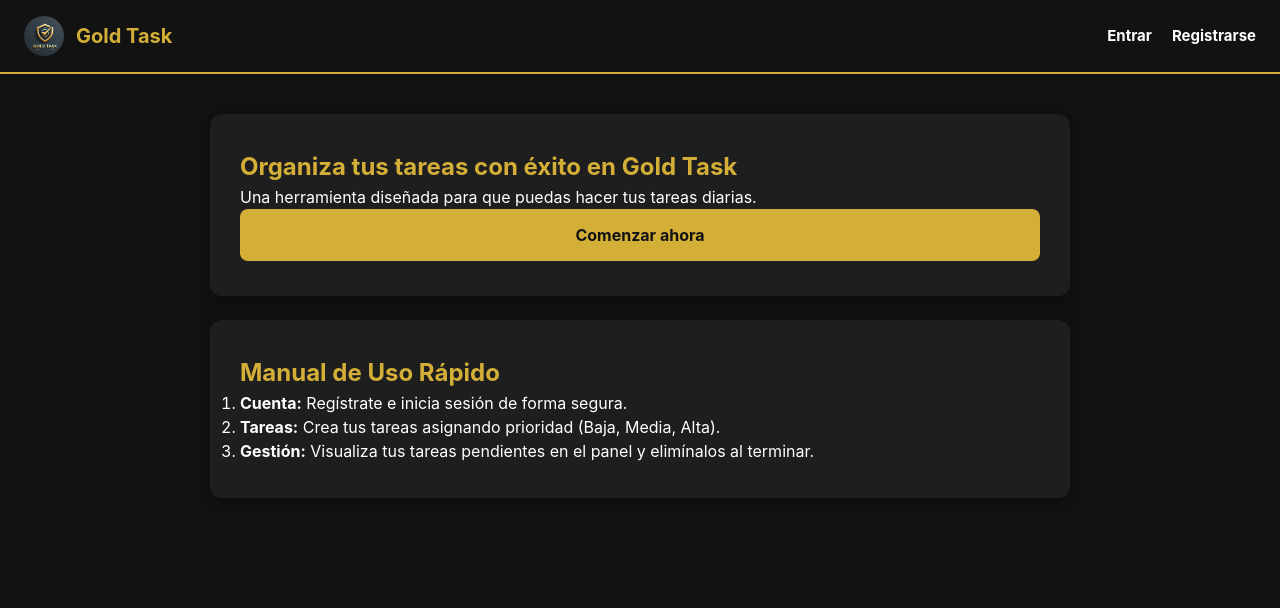
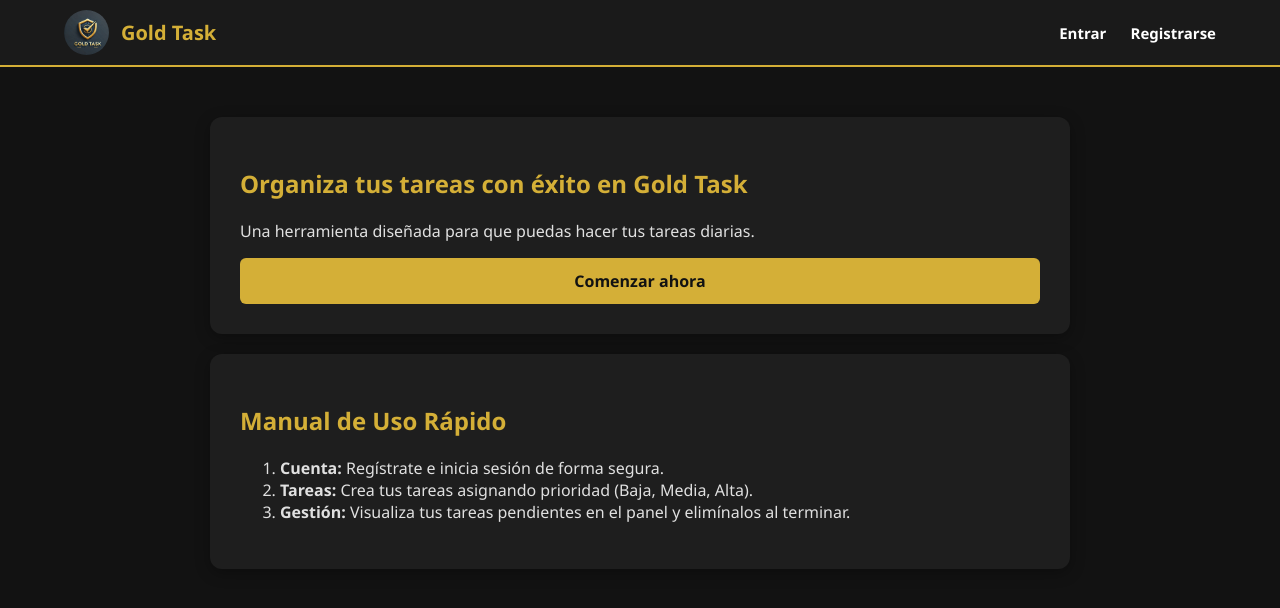
Before and after one commit to JohanFF/gold_task_flask, a Flask app: page / in a window 1280 px wide. Shown: the top 608 px of the page. Run offline with Flask 3, Linux system fonts and the light colour scheme.

Commit message:
Aplicar CSS original exacto de PHP

```diff
--- a/static/css/style.css
+++ b/static/css/style.css
@@ -1,103 +1,96 @@
 * {
     box-sizing: border-box;
+}
+
+/* --- Estilos genéricos --- */
+body {
+    background-color: #121212;
+    color: #e0e0e0;
+    font-family: 'Segoe UI', Tahoma, Geneva, Verdana, sans-serif;
     margin: 0;
     padding: 0;
+    display: block;
 }
 
-/* --- Estilos base y tipografía global --- */
-body {
-    background-color: #121212;
-    color: #ffffff;
-    font-family: -apple-system, BlinkMacSystemFont, "Segoe UI", Roboto, Helvetica, Arial, sans-serif;
-    line-height: 1.5;
-}
-
-/* --- Encabezado principal (Header) --- */
+/* --- Encabezado principal --- */
 .main-header {
+    width: 100%;
     display: flex;
     justify-content: space-between;
     align-items: center;
-    width: 100%;
-    padding: 16px 24px;
-    background-color: #121212;
+    padding: 10px 5%;
+    background: #1a1a1a;
     border-bottom: 2px solid #d4af37;
 }
 
 .brand {
     display: flex;
     align-items: center;
-    gap: 12px;
     text-decoration: none;
     color: #d4af37;
 }
 
 .logo-img {
-    width: 40px;
-    height: 40px;
+    width: 45px;
+    height: 45px;
     border-radius: 50%;
+    margin-right: 12px;
     object-fit: cover;
 }
 
 .brand h2 {
     font-size: 20px;
-    font-weight: 700;
+    margin: 0;
     color: #d4af37;
-    margin: 0;
-    transition: color 0.3s ease;
-}
-
-.brand:hover h2 {
-    color: #ffffff;
-}
-
-/* Enlaces del menú (Entrar / Registrarse) */
-.nav-links {
-    display: flex;
-    align-items: center;
-    gap: 20px;
-    white-space: nowrap;
 }
 
 .nav-links a, .nav-link-item {
+    color: white !important;
     text-decoration: none !important;
+    margin-left: 20px;
+    font-weight: bold !important;
     font-size: 15px !important;
-    font-weight: 700 !important; /* Negrita marcada igual a la versión PHP */
-    color: #ffffff !important;
-    transition: color 0.2s ease;
+    transition: 0.3s;
 }
 
 .nav-links a:hover, .nav-link-item:hover {
     color: #d4af37 !important;
 }
 
-/* --- Contenedor Principal (Index / Manual) --- */
-main, .dashboard-container {
+/* --- Diseño registro y login --- */
+.flex-wrapper {
+    display: flex;
+    justify-content: center;
+    align-items: center;
+    min-height: 100vh;
+    width: 100%;
+}
+
+/* --- Contenedor del manual / Main --- */
+main {
     display: block;
     max-width: 900px;
-    margin: 40px auto;
-    padding: 0 20px;
+    margin: 30px auto;
+    padding: 20px;
 }
 
 .section-card {
     background-color: #1e1e1e;
-    padding: 35px 30px;
+    padding: 30px;
     border-radius: 12px;
-    margin-bottom: 24px;
-    box-shadow: 0 4px 20px rgba(0, 0, 0, 0.4);
+    margin-bottom: 20px;
+    box-shadow: 0 4px 15px rgba(0, 0, 0, 0.3);
 }
 
 h1, h2 {
     color: #d4af37;
-    font-weight: 700;
 }
 
-/* --- Formularios / Auth (Login - Registro) --- */
-.flex-wrapper, .flex-center {
+.flex-center {
     display: flex;
     justify-content: center;
     align-items: center;
-    min-height: 85vh;
-    width: 100%;
+    min-height: 90vh;
 }
 
 .container {
@@ -106,55 +99,54 @@
     border-radius: 12px;
     box-shadow: 0 8px 24px rgba(0, 0, 0, 0.5);
     border-top: 4px solid #d4af37;
-    width: 100%;
-    max-width: 380px;
+    width: 350px;
 }
 
+/* --- Diseño de dashboard y tareas --- */
+.dashboard-container {
+    max-width: 900px;
+    margin: 30px auto;
+    padding: 20px;
+}
+
+.task-card {
+    background: #1e1e1e;
+    border-left: 5px solid #d4af37;
+    padding: 15px;
+    margin-bottom: 10px;
+    display: flex;
+    justify-content: space-between;
+    align-items: center;
+    border-radius: 5px;
+    width: 100%;
+    max-width: 100%;
+    overflow: hidden;
+}
+
+/* --- Botones e inputs --- */
 input, select {
     width: 100%;
-    padding: 12px;
+    padding: 10px;
     margin-bottom: 20px;
     border-radius: 6px;
     border: 1px solid #333;
     background-color: #2c2c2c;
     color: white;
-    font-size: 14px;
+    box-sizing: border-box;
 }
 
-/* --- Botón Principal (CTA) --- */
 button, .btn-cta {
     width: 100%;
-    padding: 14px;
+    padding: 12px;
     background-color: #d4af37 !important;
     border: none;
-    border-radius: 8px;
+    border-radius: 6px;
     color: #121212 !important;
-    font-size: 16px;
-    font-weight: 700 !important;
+    font-weight: bold;
     cursor: pointer;
     text-decoration: none !important;
     display: block;
     text-align: center;
-    transition: background-color 0.2s ease, transform 0.2s ease;
-}
-
-button:hover, .btn-cta:hover, .btn-custom-hover:hover {
-    background-color: #e5be38 !important;
-    transform: translateY(-1px);
-}
-
-/* --- Tarjetas de Tareas (Dashboard) --- */
-.task-card {
-    background: #1e1e1e;
-    border-left: 5px solid #d4af37;
-    padding: 15px;
-    margin-bottom: 12px;
-    display: flex;
-    justify-content: space-between;
-    align-items: center;
-    border-radius: 6px;
-    width: 100%;
-    overflow: hidden;
 }
 
 .task-info {
@@ -163,21 +155,12 @@
     overflow-wrap: break-word;
 }
 
-.border-red { border-left: 5px solid #ff4d4d; }
-.border-yellow { border-left: 5px solid #ffd700; }
-.border-blue { border-left: 5px solid #00bfff; }
-
-/* --- Adaptabilidad Móvil Segura --- */
-@media (max-width: 768px) {
-    .main-header {
-        padding: 12px 16px;
-    }
-
-    .container {
-        width: 90%;
-    }
-
-    h1 {
-        font-size: 24px !important;
-    }
+.border-red {
+    border-left: 5px solid #ff4d4d;
 }
+.border-yellow {
+    border-left: 5px solid #ffd700;
+}
+.border-blue {
+    border-left: 5px solid #00bfff;
+}
```
